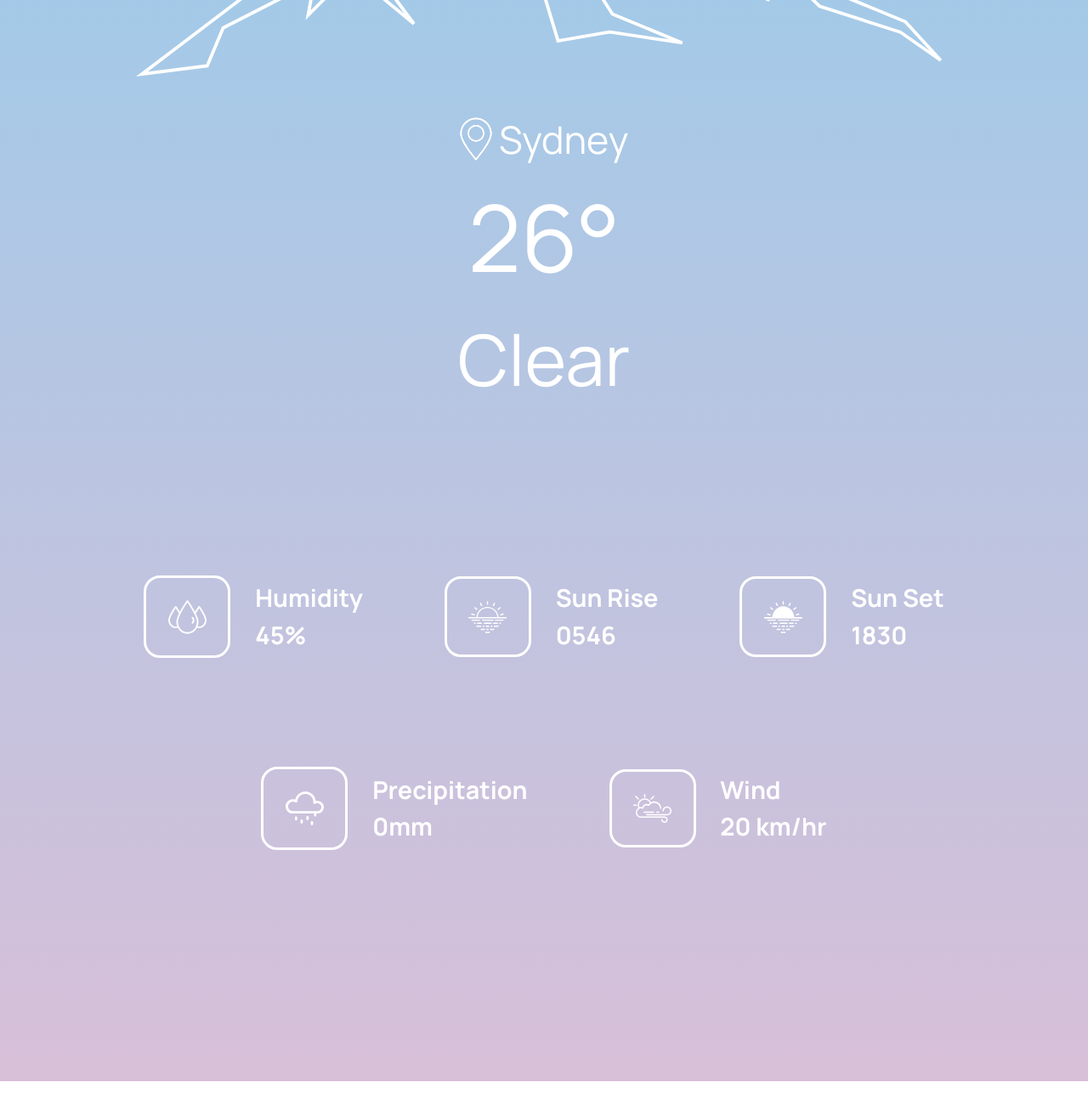
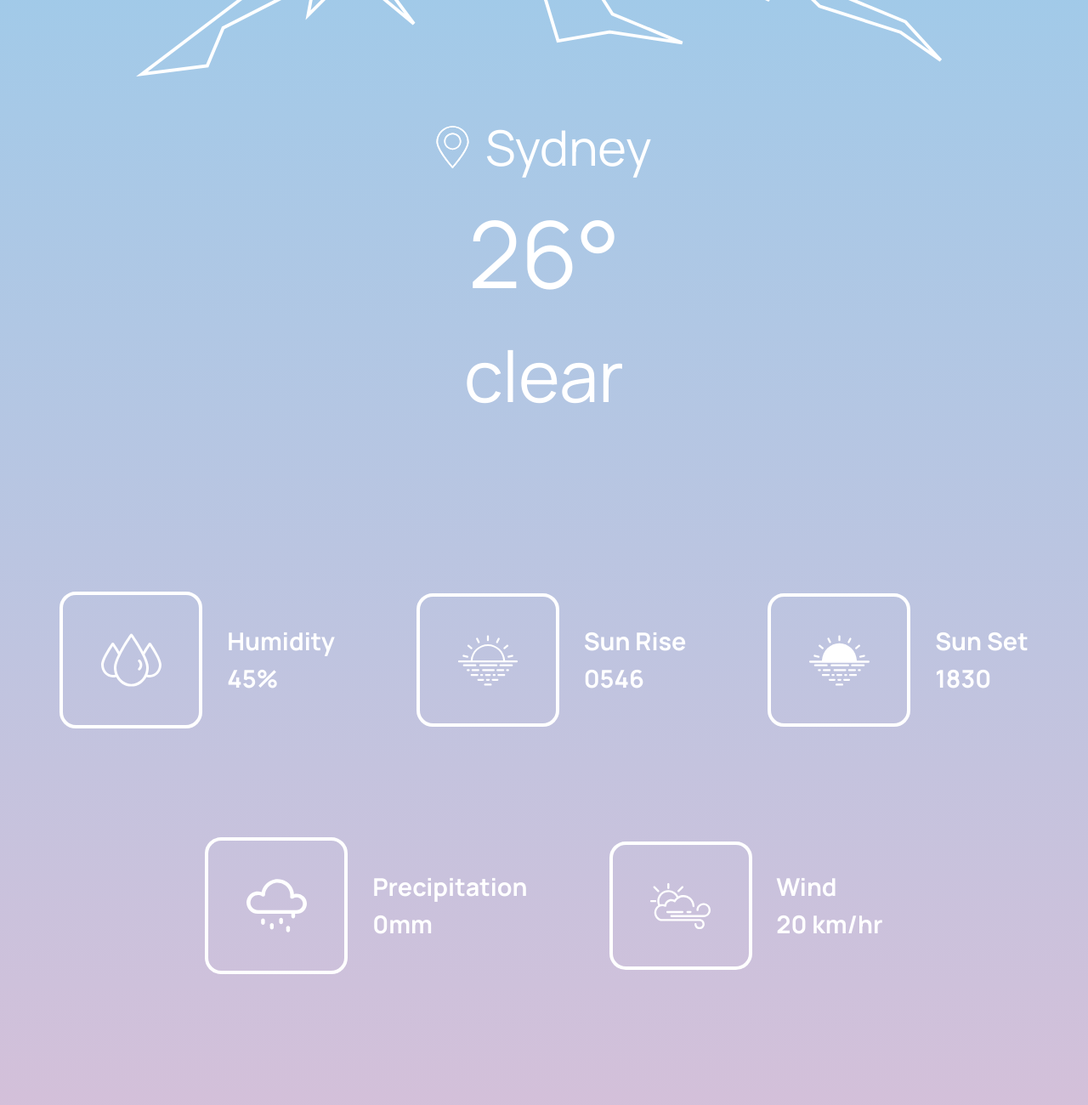
Before and after one commit to ompatel2019/weather-app, a website: page index.html in a window 1280 px wide. Shown: the part 640-1940 px from the top of the page at 85% size. Before the commit the page ends 1912 px from the top, so only its background shows below. Drawn offline with Linux system fonts and the light colour scheme.

Commit message:
Add files via upload

```diff
--- a/index.html
+++ b/index.html
@@ -9,7 +9,7 @@
   </head>
   <body id="body" class="bg-startGrad font-sans">
     <div class="mt-[10vh] flex justify-center">
-      <input id="search-id" type="text" class="sm:w-[45vw] transition-all hover:w-[47.5vw] rounded-l-full border-2 border-white bg-transparent px-[1.25rem] py-[0.45rem] text-white" placeholder="Enter any place in the world..." />
+      <input id="search-id" type="text" class="sm:w-[52.5vw] transition-all hover:w-[55vw] rounded-l-full border-2 border-white bg-transparent px-[1.25rem] py-[0.45rem] text-white" placeholder="Enter any place in the world..." />
       <button class="ml-[-1rem] w-[20vw] rounded-[100px] border-2 border-white bg-black hover:border-black text-white hover:bg-white hover:text-black transition-all" onclick="commenceWeatherCheck()" id="js-button">Search</button>
     </div>
 
@@ -19,46 +19,46 @@
     </div>
 
     <div class="flex flex-col items-center my-10">
-      <div class="flex justify-around gap-[0.5rem]">
+      <div class="flex justify-around gap-[1.5vw]">
         <img class="w-[3vw]" src="images/location.svg" alt="">
-        <p id="location" class="location text-[3.5vw] text-white relative">Sydney</p>
+        <p id="location" class="location text-[4.5vw] text-white relative">Sydney</p>
       </div>
 
       <h1 id="temp" class="text-white text-[8.5vw]">26&deg;</h1>
-      <h2 id="weather-desc" class="text-white text-[6.5vw]">Clear</h2>
+      <h2 id="weather-desc" class="text-white text-[6.5vw]">clear</h2>
     </div>
 
     <div class="flex flex-wrap mb-[15rem] gap-[7.5vw] justify-center mt-[15vw]">
       <div class="flex items-center gap-[2.25vw] mb-[2.5vw]">
-        <div class="border-white border-[0.3vw] rounded-[1.5vw] p-[2vw]"><img class="w-[3.5vw]" src="images/humidity.svg" alt=""></div>
+        <div class="border-white border-[0.35vw] rounded-[1.5vw] p-[3.5vw]"><img class="w-[5.5vw]" src="images/humidity.svg" alt=""></div>
         <div class="text-white font-bold text-[2.25vw]">
           <h2>Humidity</h2>
           <h2 id="humidity">45%</h2>
         </div>
       </div>
       <div class="flex items-center gap-[2.25vw] mb-[2.5vw]">
-        <div class="border-white border-[0.3vw] rounded-[1.5vw] p-[2vw]"><img class="w-[3.5vw]" src="images/sunrise.svg" alt=""></div>
+        <div class="border-white border-[0.35vw] rounded-[1.5vw] p-[3.5vw]"><img class="w-[5.5vw]" src="images/sunrise.svg" alt=""></div>
         <div class="text-white font-bold text-[2.25vw]">
           <h2>Sun Rise</h2>
           <h2 id="sunrise">0546</h2>
         </div>
       </div>
       <div class="flex items-center gap-[2.25vw] mb-[2.5vw]">
-        <div class="border-white border-[0.3vw] rounded-[1.5vw] p-[2vw]"><img class="w-[3.5vw]" src="images/sunset.svg" alt=""></div>
+        <div class="border-white border-[0.35vw] rounded-[1.5vw] p-[3.5vw]"><img class="w-[5.5vw]" src="images/sunset.svg" alt=""></div>
         <div class="text-white font-bold text-[2.25vw]">
           <h2>Sun Set</h2>
           <h2 id="sunset">1830</h2>
         </div>
       </div>
       <div class="flex items-center gap-[2.25vw] mb-[2.5vw]">
-        <div class="border-white border-[0.3vw] rounded-[1.5vw] p-[2vw]"><img class="w-[3.5vw]" src="images/rain.svg" alt=""></div>
+        <div class="border-white border-[0.35vw] rounded-[1.5vw] p-[3.5vw]"><img class="w-[5.5vw]" src="images/rain.svg" alt=""></div>
         <div class="text-white font-bold text-[2.25vw]">
           <h2>Precipitation</h2>
           <h2 id="rain">0mm</h2>
         </div>
       </div>
       <div class="flex items-center gap-[2.25vw] mb-[2.5vw]">
-        <div class="border-white border-[0.3vw] rounded-[1.5vw] p-[2vw]"><img class="w-[3.5vw]" src="images/wind2.svg" alt=""></div>
+        <div class="border-white border-[0.35vw] rounded-[1.5vw] p-[3.5vw]"><img class="w-[5.5vw]" src="images/wind2.svg" alt=""></div>
         <div class="text-white font-bold text-[2.25vw]">
           <h2>Wind</h2>
           <h2 id="wind">20 km/hr</h2>
--- a/script/script.js
+++ b/script/script.js
@@ -87,7 +87,7 @@ async function checkWeather(city) {
         locationElem.innerHTML = `${data.name}`;
         tempElem.innerHTML = `${temp} &deg;`;
         weatherDescElem.innerHTML = `${weatherDescription}`;
-        humidityElem.innerHTML = `${humidity}`;
+        humidityElem.innerHTML = `${humidity}%`;
 
         sunriseElem.innerHTML = `${sunrise}`;
         sunsetElem.innerHTML = `${sunset}`;
@@ -97,7 +97,7 @@ async function checkWeather(city) {
         if (precipitation === '0mm') {
             precipitationElem.innerHTML = '0mm';
         } else {
-            precipitationElem.innerHTML = `${weatherDescription}`;
+            precipitationElem.innerHTML = `${weatherDescription}mm`;
         }
 
     } catch (error) {
```
Also changed, not shown: src/output.css.
